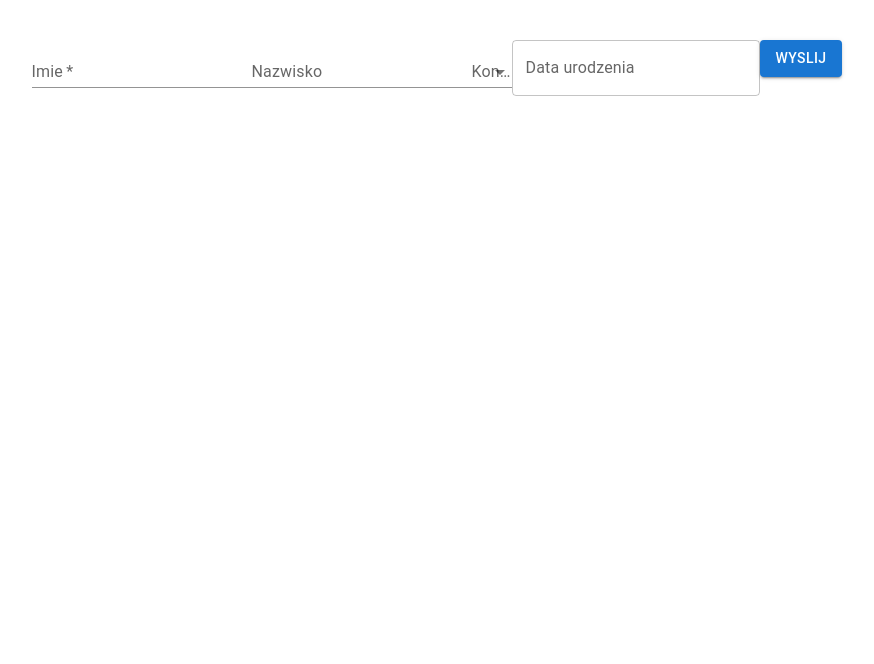
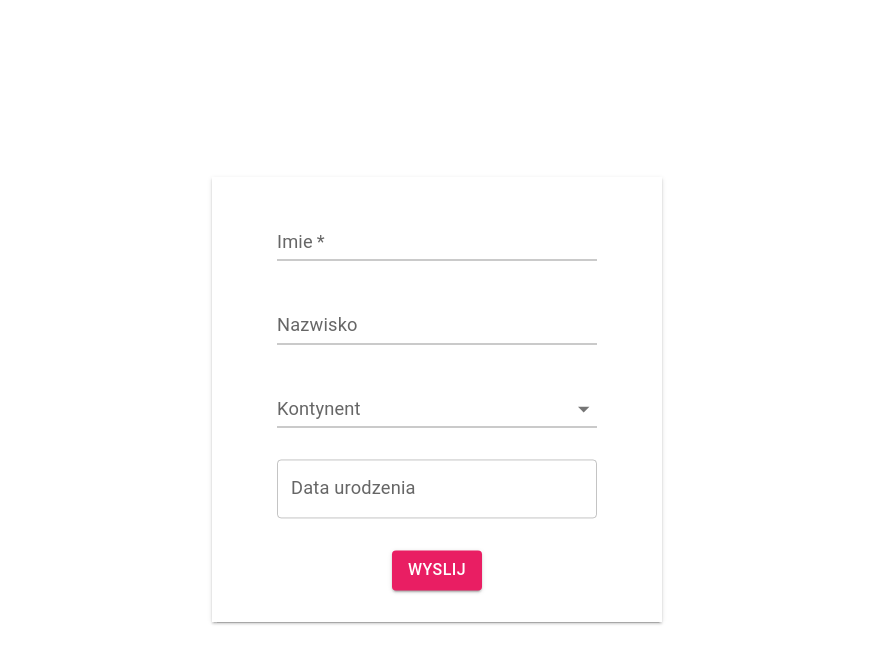
Before and after one commit to Jnwyk/react-form, a React (Vite) app: page / in a window 1280 px wide. Shown: the top 664 px of the page, without its empty margins (203-1077 px from the left). Built offline with nearby package versions, Linux system fonts and the light colour scheme.

Commit message:
add styles and resizing

```diff
--- a/src/App.css
+++ b/src/App.css
@@ -1,6 +1,7 @@
 #root {
-  max-width: 1280px;
+  position: absolute;
+  top: 50%;
+  left: 50%;
+  transform: translate(-50%, -50%);
   margin: 0 auto;
-  padding: 2rem;
-  text-align: center;
 }
--- a/src/App.jsx
+++ b/src/App.jsx
@@ -4,49 +4,127 @@ import MUISelect from "./components/Select";
 import MUIButton from "./components/Button";
 import { useEffect, useState } from "react";
 import MUIDatePicker from "./components/DatePicker";
+import MUICard from "./components/Card";
 import dayjs from "dayjs";
 import validateForm from "./helpers/validateForm";
+import { Grid, ThemeProvider, Typography, createTheme } from "@mui/material";
+import { pink } from "@mui/material/colors";
+
+const themeSmall = createTheme({
+  typography: {
+    fontSize: 16,
+  },
+  palette: {
+    primary: {
+      main: pink[500],
+    },
+  },
+  components: {
+    MuiTextField: {
+      styleOverrides: {
+        root: {
+          margin: "16px",
+          width: "320px",
+        },
+      },
+    },
+    MuiButton: {
+      styleOverrides: {
+        root: {
+          margin: "16px",
+        },
+      },
+    },
+    MuiTypography: {
+      styleOverrides: {
+        root: {
+          fontSize: 12,
+          color: pink[500],
+          margin: 0,
+        },
+      },
+    },
+  },
+});
+
+const themeBig = createTheme({
+  typography: {
+    fontSize: 32,
+  },
+  palette: {
+    primary: {
+      main: pink[500],
+    },
+  },
+  components: {
+    MuiTextField: {
+      styleOverrides: {
+        root: {
+          margin: "16px",
+          width: "320px",
+        },
+      },
+    },
+    MuiButton: {
+      styleOverrides: {
+        root: {
+          margin: "16px",
+        },
+      },
+    },
+    MuiTypography: {
+      styleOverrides: {
+        root: {
+          fontSize: 12,
+          color: pink[500],
+          margin: 0,
+        },
+      },
+    },
+  },
+});
 
 function App() {
   const [isButtonDisabled, setIsButtonDisabled] = useState(false);
-  const [isOverSixty, setIsOverSixty] = useState(false)
+  const [isOverSixty, setIsOverSixty] = useState(false);
+  const [errors, setErrors] = useState(["errors"]);
   const [form, setForm] = useState({
     name: "",
     surname: "",
     continent: "",
-    birthDate: dayjs()
+    birthDate: dayjs(),
   });
 
   useEffect(() => {
-    if(form.birthDate > dayjs())
-      setIsButtonDisabled(true);
-    else
-      setIsButtonDisabled(false);
+    if (form.birthDate > dayjs()) setIsButtonDisabled(true);
+    else setIsButtonDisabled(false);
     const ageMilliseconds = new Date(dayjs() - dayjs(form.birthDate));
     const ageYears = Math.abs(ageMilliseconds.getUTCFullYear() - 1970);
-    if(ageYears > 60)
-      setIsOverSixty(true);
-    else
-      setIsOverSixty(false)
-  }, [form])
+    if (ageYears > 60) setIsOverSixty(true);
+    else setIsOverSixty(false);
+  }, [form]);
 
   const handleInputChange = (key, value) => {
     setForm({ ...form, [key]: value });
   };
 
   const handleOnClick = () => {
-    console.log(validateForm(form));
-  }
+    setErrors(validateForm(form));
+  };
 
   return (
-    <>
-    {isOverSixty && console.log("test")}
+    <ThemeProvider theme={isOverSixty ? themeBig : themeSmall}>
+      {console.log(form)}
+      <MUICard>
         <MUITextField
           required={true}
           label="Imie"
           handleOnChange={(value) => handleInputChange("name", value)}
           id="name"
         />
+        {errors.includes("ErrorName") && (
+          <Typography>To pole jest wymagane</Typography>
+        )}
         <MUITextField
           required={false}
           label="Nazwisko"
@@ -68,9 +146,22 @@ function App() {
           ]}
           value={form.continent}
         />
-      <MUIDatePicker label="Data urodzenia" id="birthDate" handleOnChange={(value) => handleInputChange("birthDate", value)}/>
-      <MUIButton onClick={() => handleOnClick()} text="Wyslij" disabled={isButtonDisabled} />
-    </>
+        {errors.includes("ErrorContinent") && (
+          <Typography>Nie spełnione kryteria</Typography>
+        )}
+        <MUIDatePicker
+          label="Data urodzenia"
+          id="birthDate"
+          handleOnChange={(value) => handleInputChange("birthDate", value)}
+        />
+        <MUIButton
+          onClick={() => handleOnClick()}
+          text="Wyslij"
+          disabled={isButtonDisabled}
+        />
+      </MUICard>
+      {errors.length === 0 && alert("sukces")}
+    </ThemeProvider>
   );
 }
 
```
Lines whose indentation alone changed are shown as unchanged.
